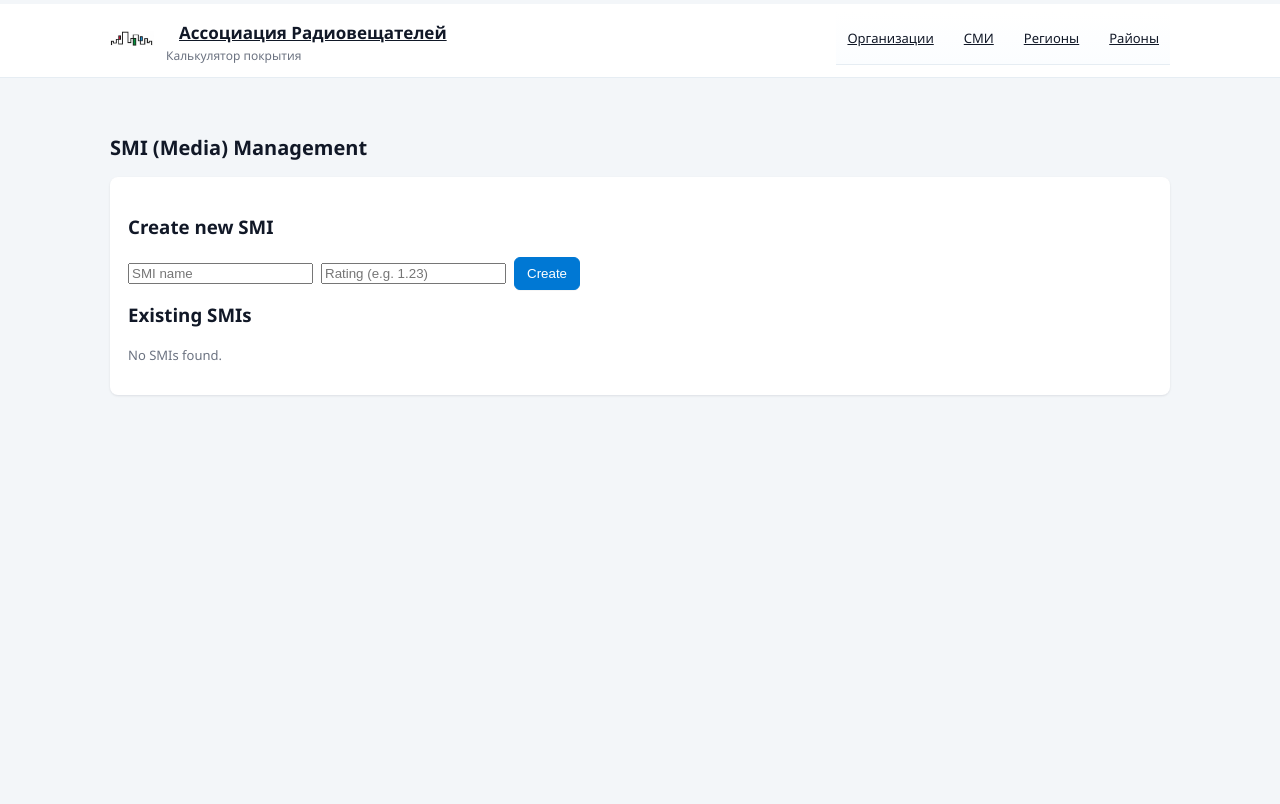
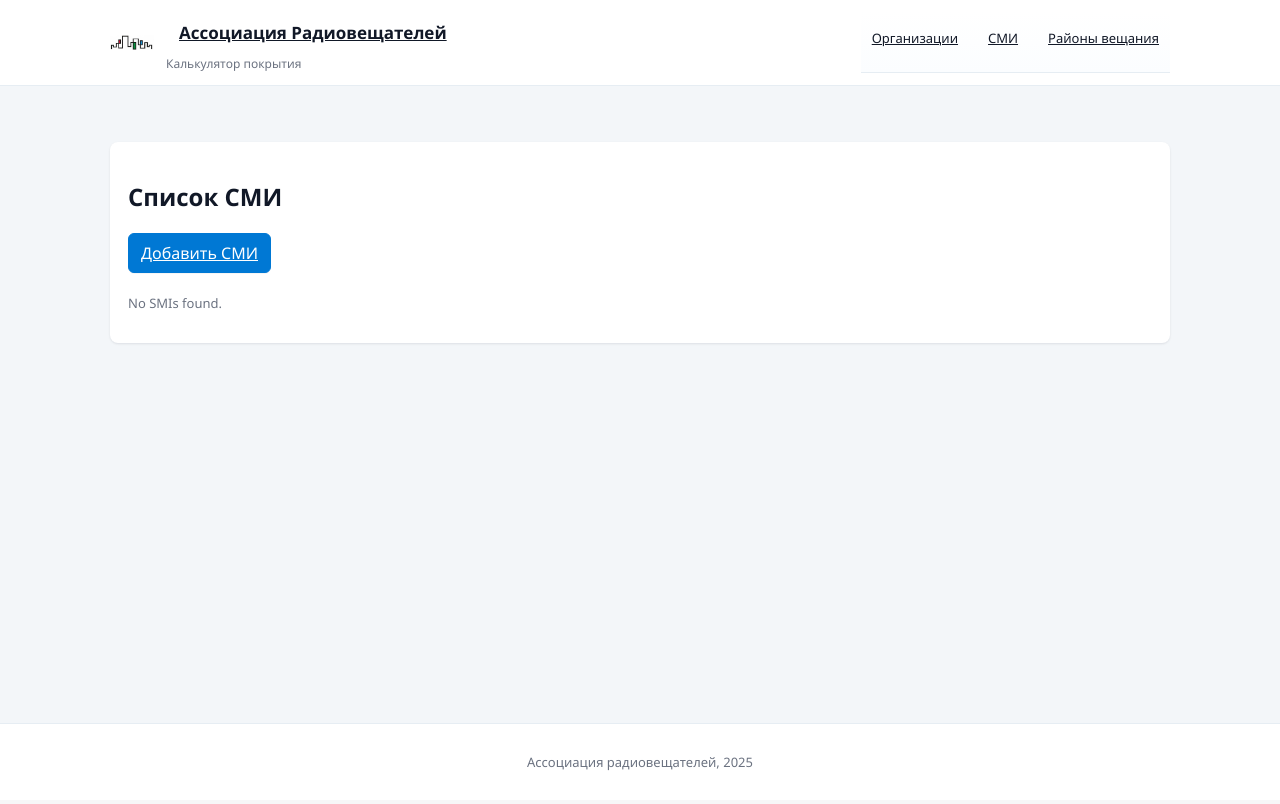
Before and after one commit to labintsev/APB, a Flask app: page /smi_list in a window 1280 px wide. After the commit the page ends 770 px from the top, so only its background shows below. Run offline with Flask 3, Linux system fonts and the light colour scheme.

Commit message:
add smi endpoints

```diff
--- a/app.py
+++ b/app.py
@@ -89,7 +89,58 @@ def org_delete(org_id):
 def smi_list():
     # Fetch all SMI from the database
     smis = Smi.query.all()
-    return render_template('smi.html', smis=smis)
+    return render_template('smi-list.html', smis=smis)
+
+
+@app.route('/smi/<int:smi_id>')
+def smi_detail(smi_id):
+    # Show details for a specific SMIs
+    smi = Smi.query.get_or_404(smi_id)
+    return render_template('smi-read.html', smi=smi)
+
+
+@app.route('/smi/create', methods=['GET', 'POST'])
+def smi_create():
+    # Handle both GET (show form) and POST (submit form) requests
+    if request.method == 'POST':
+        # Create a new SMIs instance and add it to the database
+        new_smi = Smi(
+            name=request.form['name'],
+            rating=request.form['rating'],
+            male=request.form['male']
+        )
+        db.session.add(new_smi)
+        db.session.commit()
+        return redirect(url_for('smi_list'))
+    else:
+        # Show the form for creating a new SMIs
+        return render_template('smi-create.html')
+
+
+@app.route('/smi/<int:smi_id>/update', methods=['GET', 'POST'])
+def smi_update(smi_id):
+    # Handle both GET (show form) and POST (submit form) requests
+    smis = Smi.query.get_or_404(smi_id)
+
+    if request.method == 'POST':
+        # Update the SMIs
+        smis.name = request.form['name']
+        smis.rating = request.form['rating']
+        smis.male = request.form['male']
+        db.session.commit()
+        return redirect(url_for('smi_list'))
+    else:
+        # Show the form for updating the SMIs
+        return render_template('smi-update.html', smi=smis)
+
+
+@app.route('/smi/<int:smi_id>/delete', methods=['POST'])
+def smi_delete(smi_id):
+    # Delete an SMIs by ID
+    smi = Smi.query.get_or_404(smi_id)
+    db.session.delete(smi)
+    db.session.commit()
+    return redirect(url_for('smi_list'))
 
 
 @app.route('/region_list')
--- a/static/style.css
+++ b/static/style.css
@@ -1,105 +1,284 @@
 /* Material / Enterprise-inspired stylesheet (fluent-like color palette) */
-:root{
+:root {
   --bg: #f3f6f9;
   --surface: #ffffff;
   --muted: #6b7280;
   --text: #111827;
-  --primary: #0078d4; /* Microsoft blue */
+  --primary: #0078d4;
+  /* Microsoft blue */
   --primary-variant: #005a9e;
   --accent: #00b294;
-  --shadow: 0 1px 3px rgba(16,24,40,0.06), 0 1px 2px rgba(16,24,40,0.04);
+  --shadow: 0 1px 3px rgba(16, 24, 40, 0.06), 0 1px 2px rgba(16, 24, 40, 0.04);
 }
 
-*{box-sizing:border-box}
-html,body{height:100%}
-body{
-  margin:0;
-  font-family: "Segoe UI", Roboto, "Helvetica Neue", Arial, sans-serif;
-  background:var(--bg);
-  color:var(--text);
-  -webkit-font-smoothing:antialiased;
-  -moz-osx-font-smoothing:grayscale;
+* {
+  box-sizing: border-box
 }
 
-.container{
-  max-width:1100px;
-  margin:28px auto;
-  padding:20px;
+html,
+body {
+  height: 100%
 }
 
-.nav-container{
-  max-width:1100px;
-  margin:4px auto;
-  padding:4px 20px;
+body {
+  margin: 0;
+  font-family: "Segoe UI", Roboto, "Helvetica Neue", Arial, sans-serif;
+  background: var(--bg);
+  color: var(--text);
+  -webkit-font-smoothing: antialiased;
+  -moz-osx-font-smoothing: grayscale;
 }
 
-.card{
-  background:var(--surface);
-  border-radius:8px;
-  box-shadow:var(--shadow);
-  padding:18px;
+.container {
+  max-width: 1100px;
+  margin: 28px auto;
+  padding: 20px;
 }
 
-.page-title{
-  display:flex;
-  align-items:center;
-  gap:12px;
-  margin:0 0 16px 0;
+.nav-container {
+  max-width: 1100px;
+  margin: 4px auto;
+  padding: 4px 20px;
 }
-.page-title h1{font-size:20px;margin:0}
 
-.search-row{display:flex;gap:8px;align-items:center;margin-bottom:12px}
-.search-row input[type="text"]{flex:1;padding:10px 12px;border-radius:6px;border:1px solid #e5e7eb;background:#fff}
-.btn{display:inline-block;padding:8px 12px;border-radius:6px;border:1px solid transparent;background:transparent;color:var(--text);cursor:pointer}
-.btn-primary{background:var(--primary);color:#fff;border-color:var(--primary);box-shadow:0 1px 0 rgba(0,0,0,0.04)}
-.btn-outline{border-color:#d1d5db;background:transparent}
+.card {
+  background: var(--surface);
+  border-radius: 8px;
+  box-shadow: var(--shadow);
+  padding: 18px;
+}
 
-.table-wrap{overflow:auto;border-radius:6px;border:1px solid #e6edf3;background:linear-gradient(180deg, #fff, #fbfdff)}
-table.app-table{width:100%;border-collapse:collapse;font-size:14px}
-table.app-table th, table.app-table td{padding:12px 14px;text-align:left;border-bottom:1px solid #eef2f7}
-table.app-table thead th{background:linear-gradient(180deg,#f8fafc,#f1f5f9);color:var(--muted);font-weight:600}
-table.app-table tr:hover td{background:#fcfdff}
-table.app-table td.numeric{text-align:right}
+.page-title {
+  display: flex;
+  align-items: center;
+  gap: 12px;
+  margin: 0 0 16px 0;
+}
 
-.pagination{margin-top:12px;display:flex;gap:8px;align-items:center}
-.pagination a, .pagination strong{padding:6px 8px;border-radius:4px;text-decoration:none}
-.pagination a{color:var(--primary)}
-.pagination strong{background:#eef6ff;color:var(--primary)}
+.page-title h1 {
+  font-size: 20px;
+  margin: 0
+}
 
-.small{font-size:13px;color:var(--muted)}
+.search-row {
+  display: flex;
+  gap: 8px;
+  align-items: center;
+  margin-bottom: 12px
+}
+
+.search-row input[type="text"] {
+  flex: 1;
+  padding: 10px 12px;
+  border-radius: 6px;
+  border: 1px solid #e5e7eb;
+  background: #fff
+}
+
+.btn {
+  display: inline-block;
+  padding: 8px 12px;
+  margin-bottom: 8px;
+  border-radius: 6px;
+  border: 1px solid transparent;
+  background: transparent;
+  color: var(--text);
+  cursor: pointer
+}
+
+.btn-primary {
+  background: var(--primary);
+  color: #fff;
+  border-color: var(--primary);
+  box-shadow: 0 1px 0 rgba(0, 0, 0, 0.04)
+}
+
+.btn-outline {
+  border-color: #d1d5db;
+  background: transparent
+}
+
+.table-wrap {
+  overflow: auto;
+  border-radius: 6px;
+  border: 1px solid #e6edf3;
+  background: linear-gradient(180deg, #fff, #fbfdff)
+}
+
+table.app-table {
+  width: 100%;
+  border-collapse: collapse;
+  font-size: 14px
+}
+
+table.app-table th,
+table.app-table td {
+  padding: 12px 14px;
+  text-align: left;
+  border-bottom: 1px solid #eef2f7
+}
+
+table.app-table thead th {
+  background: linear-gradient(180deg, #f8fafc, #f1f5f9);
+  color: var(--muted);
+  font-weight: 600
+}
+
+table.app-table tr:hover td {
+  background: #fcfdff
+}
+
+table.app-table td.numeric {
+  text-align: right
+}
+
+.pagination {
+  margin-top: 12px;
+  display: flex;
+  gap: 8px;
+  align-items: center
+}
+
+.pagination a,
+.pagination strong {
+  padding: 6px 8px;
+  border-radius: 4px;
+  text-decoration: none
+}
+
+.pagination a {
+  color: var(--primary)
+}
+
+.pagination strong {
+  background: #eef6ff;
+  color: var(--primary)
+}
+
+.small {
+  font-size: 13px;
+  color: var(--muted)
+}
 
 /* Organisation detail table tweaks */
-.meta-row{display:flex;gap:12px;align-items:center;margin-bottom:8px}
-.meta-row .meta{background:#f8fafc;padding:8px 10px;border-radius:6px;border:1px solid #eef2f7;font-size:13px}
+.meta-row {
+  display: flex;
+  gap: 12px;
+  align-items: center;
+  margin-bottom: 8px
+}
+
+.meta-row .meta {
+  background: #f8fafc;
+  padding: 8px 10px;
+  border-radius: 6px;
+  border: 1px solid #eef2f7;
+  font-size: 13px
+}
 
 /* Inputs and checkboxes */
-input[type="checkbox"]{width:16px;height:16px}
+input[type="checkbox"] {
+  width: 16px;
+  height: 16px
+}
 
-@media (max-width:720px){
-  .container{padding:12px}
-  table.app-table th, table.app-table td{padding:8px}
+@media (max-width:720px) {
+  .container {
+    padding: 12px
+  }
+
+  table.app-table th,
+  table.app-table td {
+    padding: 8px
+  }
 }
 
 /* subtle focus states */
-a:focus, button:focus, input:focus{outline:2px solid rgba(0,120,212,0.12);outline-offset:2px}
+a:focus,
+button:focus,
+input:focus {
+  outline: 2px solid rgba(0, 120, 212, 0.12);
+  outline-offset: 2px
+}
 
 /* Navbar / sticky header */
-.page-nav{display:flex;margin-left:12px;gap:8px;align-items:center}
-.page-nav .btn{padding:6px 10px;font-size:13px}
-.page-nav{position:sticky;top:0;background:linear-gradient(180deg,var(--surface),#fbfdff);z-index:40;padding:10px 0;border-bottom:1px solid #e6edf3}
+.page-nav {
+  display: flex;
+  margin-left: 12px;
+  gap: 8px;
+  align-items: center
+}
+
+.page-nav .btn {
+  padding: 6px 10px;
+  font-size: 13px
+}
+
+.page-nav {
+  position: sticky;
+  top: 0;
+  background: linear-gradient(180deg, var(--surface), #fbfdff);
+  z-index: 40;
+  padding: 10px 0;
+  border-bottom: 1px solid #e6edf3
+}
+
 /* When sticky, keep a subtle shadow */
-.page-nav.stuck{box-shadow:0 2px 6px rgba(16,24,40,0.06)}
+.page-nav.stuck {
+  box-shadow: 0 2px 6px rgba(16, 24, 40, 0.06)
+}
 
 /* Ensure content below header isn't hidden when .page-nav sticks */
-.container{padding-top:28px}
+.container {
+  padding-top: 28px
+}
 
 /* Full-width site header */
-.site-header{position:sticky;top:0;left:0;right:0;background:var(--surface);z-index:60;border-bottom:1px solid #e6edf3}
-.site-header .container, .site-header .nav-container{display:flex;flex-direction:row;justify-content:space-between;align-items:center;gap:12px;padding-top:8px;padding-bottom:8px}
-.site-brand{display:flex;align-items:center;gap:12px}
-.site-brand .logo{width:44px;height:44px;flex:0 0 44px;object-fit:contain}
-.brand-name{font-weight:700;font-size:17px;line-height:1}
-.brand-sub{font-size:12px;color:var(--muted);line-height:1}
+.site-header {
+  position: sticky;
+  top: 0;
+  left: 0;
+  right: 0;
+  background: var(--surface);
+  z-index: 60;
+  border-bottom: 1px solid #e6edf3
+}
+
+.site-header .container,
+.site-header .nav-container {
+  display: flex;
+  flex-direction: row;
+  justify-content: space-between;
+  align-items: center;
+  gap: 12px;
+  padding-top: 8px;
+  padding-bottom: 8px
+}
+
+.site-brand {
+  display: flex;
+  align-items: center;
+  gap: 12px
+}
+
+.site-brand .logo {
+  width: 44px;
+  height: 44px;
+  flex: 0 0 44px;
+  object-fit: contain
+}
+
+.brand-name {
+  font-weight: 700;
+  font-size: 17px;
+  line-height: 1
+}
+
+.brand-sub {
+  font-size: 12px;
+  color: var(--muted);
+  line-height: 1
+}
 
 /* Full-page layout */
 .page-wrapper {
--- a/templates/base.html
+++ b/templates/base.html
@@ -23,8 +23,7 @@
                 <nav class="page-nav">
                     <a class="btn" href="{{ url_for('org_list') }}">Организации</a>
                     <a class="btn" href="{{ url_for('smi_list') }}">СМИ</a>
-                    <a class="btn" href="{{ url_for('region_list') }}">Регионы</a>
-                    <a class="btn" href="{{ url_for('district_list') }}">Районы</a>
+                    <a class="btn" href="{{ url_for('district_list') }}">Районы вещания</a>
                 </nav>
             </div>
         </header>
--- /dev/null
+++ b/templates/smi-list.html
@@ -0,0 +1,35 @@
+{% extends "base.html" %}
+
+{% block title %}Главная{% endblock %}
+
+{% block content %}
+
+		<div class="container">
+			<div class="card">
+				<h2>Список СМИ</h2>
+				<a href="{{ url_for('smi_create') }}" class="btn btn-primary" >Добавить СМИ</a>
+				{% if smis %}
+					<div class="table-wrap">
+						<table class="app-table">
+							<thead><tr><th>Название СМИ</th><th>Рейтинг</th><th>Действия</th></tr></thead>
+							<tbody>
+								{% for s in smis %}
+								<tr>
+									<td>{{ s.name }}</td>
+									<td class="numeric">{{ '%.2f'|format(s.rating) if s.rating is not none else '' }}</td>
+									<td>
+										<a class="btn" href="{{ url_for('smi_update', smi_id=s.id) }}">Edit</a>
+										<form method="post" action="{{ url_for('smi_delete', smi_id=s.id) }}" style="display:inline">
+											<button class="btn btn-outline" type="submit">Delete</button>
+										</form>
+									</td>
+								</tr>
+								{% endfor %}
+							</tbody>
+						</table>
+					</div>
+				{% else %}
+					<p class="small">No SMIs found.</p>
+				{% endif %}
+			</div>
+{% endblock %}
--- a/templates/smi.html
+++ /dev/null
@@ -1,69 +0,0 @@
-<!doctype html>
-<html lang="en">
-	<head>
-		<meta charset="utf-8">
-		<meta name="viewport" content="width=device-width, initial-scale=1">
-		<title>SMI Management</title>
-		<link rel="stylesheet" href="{{ url_for('static', filename='style.css') }}">
-	</head>
-	<body>
-		<header class="site-header">
-      <div class="nav-container">
-        <div class="site-brand">
-          <img src="{{ url_for('static', filename='logo.png') }}" alt="logo" class="logo">
-          <div>
-            <div class="brand-name"><a class="btn" href="{{ url_for('index') }}">Ассоциация Радиовещателей</a></div>
-            <div class="brand-sub small">Калькулятор покрытия</div>
-          </div>
-        </div>
-
-        <nav class="page-nav">
-          <a class="btn" href="{{ url_for('org_list') }}">Организации</a>
-          <a class="btn" href="{{ url_for('smi_list') }}">СМИ</a>
-          <a class="btn" href="{{ url_for('region_list') }}">Регионы</a>
-          <a class="btn" href="{{ url_for('district_list') }}">Районы</a>
-        </nav>
-      </div>
-		</header>
-
-		<div class="container">
-			<div class="page-title"><h1>SMI (Media) Management</h1></div>
-
-			<div class="card">
-				<h3>Create new SMI</h3>
-				<form method="post" action="{{ url_for('create_smi') }}">
-					<div style="display:flex;gap:8px;align-items:center">
-						<input name="name" placeholder="SMI name" required />
-						<input name="rating" placeholder="Rating (e.g. 1.23)" />
-						<button class="btn btn-primary" type="submit">Create</button>
-					</div>
-				</form>
-
-				<h3 style="margin-top:12px">Existing SMIs</h3>
-				{% if smis %}
-					<div class="table-wrap">
-						<table class="app-table">
-							<thead><tr><th>Name</th><th style="text-align:right">Rating</th><th>Actions</th></tr></thead>
-							<tbody>
-								{% for s in smis %}
-								<tr>
-									<td>{{ s.name }}</td>
-									<td class="numeric">{{ '%.2f'|format(s.rating) if s.rating is not none else '' }}</td>
-									<td>
-										<a class="btn" href="{{ url_for('edit_smi', smi_id=s.id) }}">Edit</a>
-										<form method="post" action="{{ url_for('delete_smi', smi_id=s.id) }}" style="display:inline">
-											<button class="btn btn-outline" type="submit">Delete</button>
-										</form>
-									</td>
-								</tr>
-								{% endfor %}
-							</tbody>
-						</table>
-					</div>
-				{% else %}
-					<p class="small">No SMIs found.</p>
-				{% endif %}
-			</div>
-		</div>
-	</body>
-</html>
```
Also changed, not shown: templates/org-list.html (+5 -5 lines), templates/smi-create.html (added, +31 -0 lines), templates/smi-update.html (added, +33 -0 lines), README.md. Lines whose indentation alone changed are shown as unchanged.
